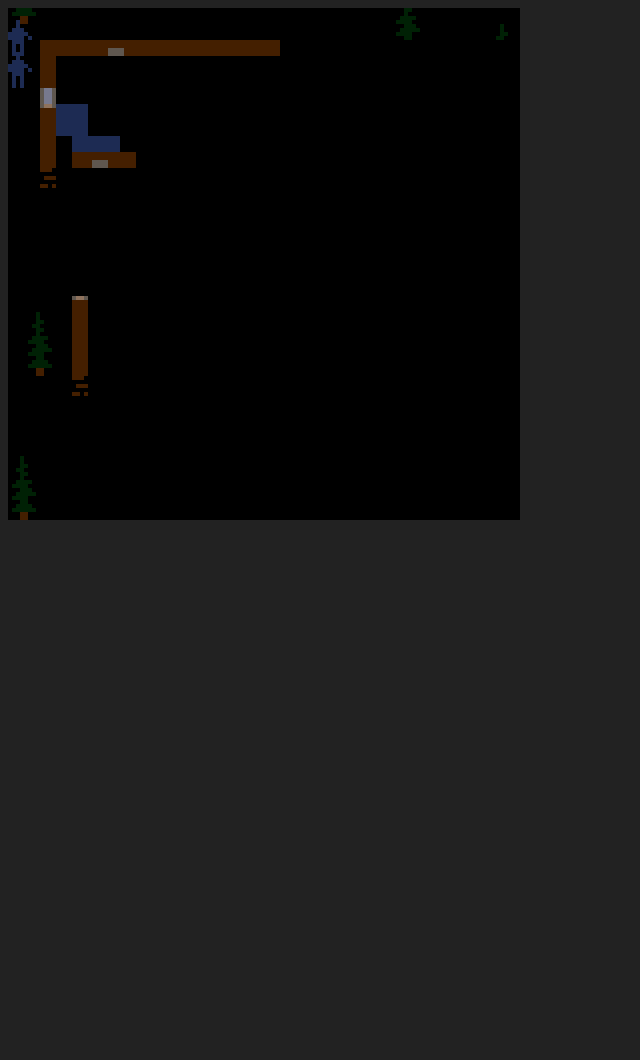
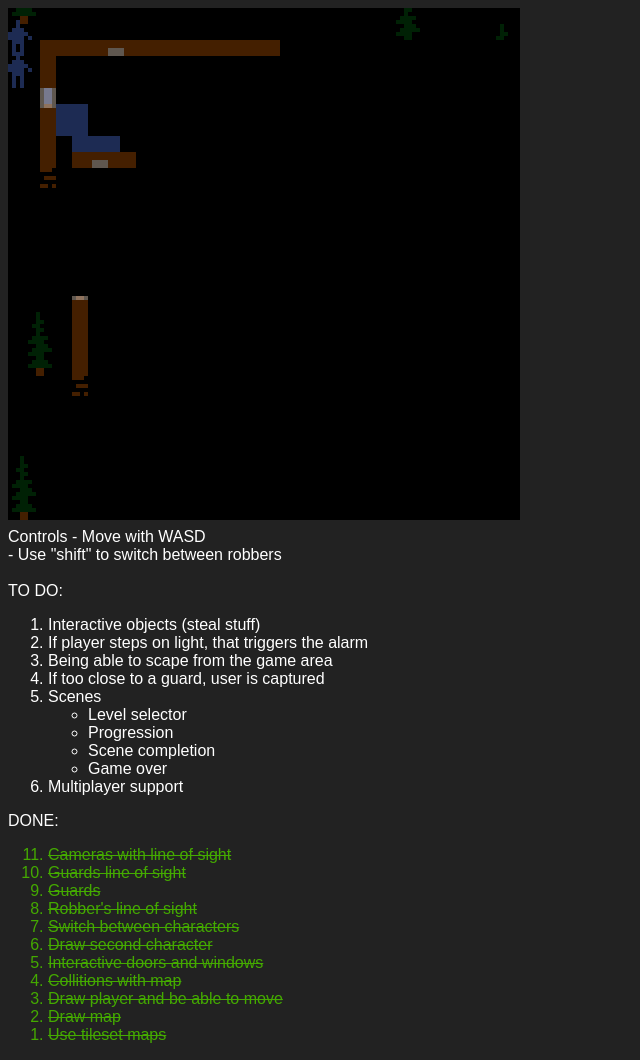
Before and after one commit to ZeroDragon/ShadowSyndicate, a website: page index.html in a window 1280 px wide. Shown: the whole page, without its empty margins (0-640 px from the left). Before the commit the page ends 800 px from the top, so only its background shows below. Drawn offline with Linux system fonts and the light colour scheme.

Commit message:
add information to page, change movement keys

```diff
--- a/engine/user.js
+++ b/engine/user.js
@@ -6,11 +6,11 @@ const ctxPlayer1 = document.getElementById('player1').getContext('2d')
 const ctxPlayer2 = document.getElementById('player2').getContext('2d')
 const ctxOver = document.getElementById('overlayer').getContext('2d')
 
-const leftKey = 37
-const upKey = 38
-const rightKey = 39
-const downKey = 40
-const zkey = 90
+const leftKey = 65
+const upKey = 87
+const rightKey = 68
+const downKey = 83
+const zkey = 16
 const tileset = new Image()
 let throttler = -Infinity
 
--- a/index.html
+++ b/index.html
@@ -5,6 +5,8 @@
       body {
         background-color: #222;
         box-sizing: border-box;
+        color: #fff;
+        font-family: sans-serif;
       }
       canvas {
         position: absolute;
@@ -12,6 +14,12 @@
       .gameHolder {
         position: relative;
         height: 520px;
+      }
+      .done {
+        color: #4a0;
+        text-decoration: line-through;
+        display: flex;
+        flex-direction: column-reverse;
       }
     </style>
     <script>document.write('<script src="http://'
@@ -30,6 +38,41 @@
       <canvas id="overlayer" width="512px" height="512px"></canvas>
       <canvas id="sight" width="512px" height="512px"></canvas>
     </section>
+    Controls
+    - Move with WASD <br />
+    - Use "shift" to switch between robbers <br />
+    <br />
+    TO DO:
+    <ol>
+      <li>Interactive objects (steal stuff)</li>
+      <li>If player steps on light, that triggers the alarm</li>
+      <li>Being able to scape from the game area</li>
+      <li>If too close to a guard, user is captured</li>
+      <li>Scenes</li>
+        <ul>
+          <li>Level selector</li>
+          <li>Progression</li>
+          <li>Scene completion</li>
+          <li>Game over</li>
+        </ul>
+      <li>Multiplayer support</li>
+    </ol>
+
+    DONE:
+    <ol class="done">
+      <li>Use tileset maps</li>
+      <li>Draw map</li>
+      <li>Draw player and be able to move</li>
+      <li>Collitions with map</li>
+      <li>Interactive doors and windows</li>
+      <li>Draw second character</li>
+      <li>Switch between characters</li>
+      <li>Robber's line of sight</li>
+      <li>Guards</li>
+      <li>Guards line of sight</li>
+      <li>Cameras with line of sight</li>
+    </ol>
+
     <script src="engine/game.js"></script>
     <script src="engine/player.js"></script>
     <script src="engine/vigilance.js"></script>
```
